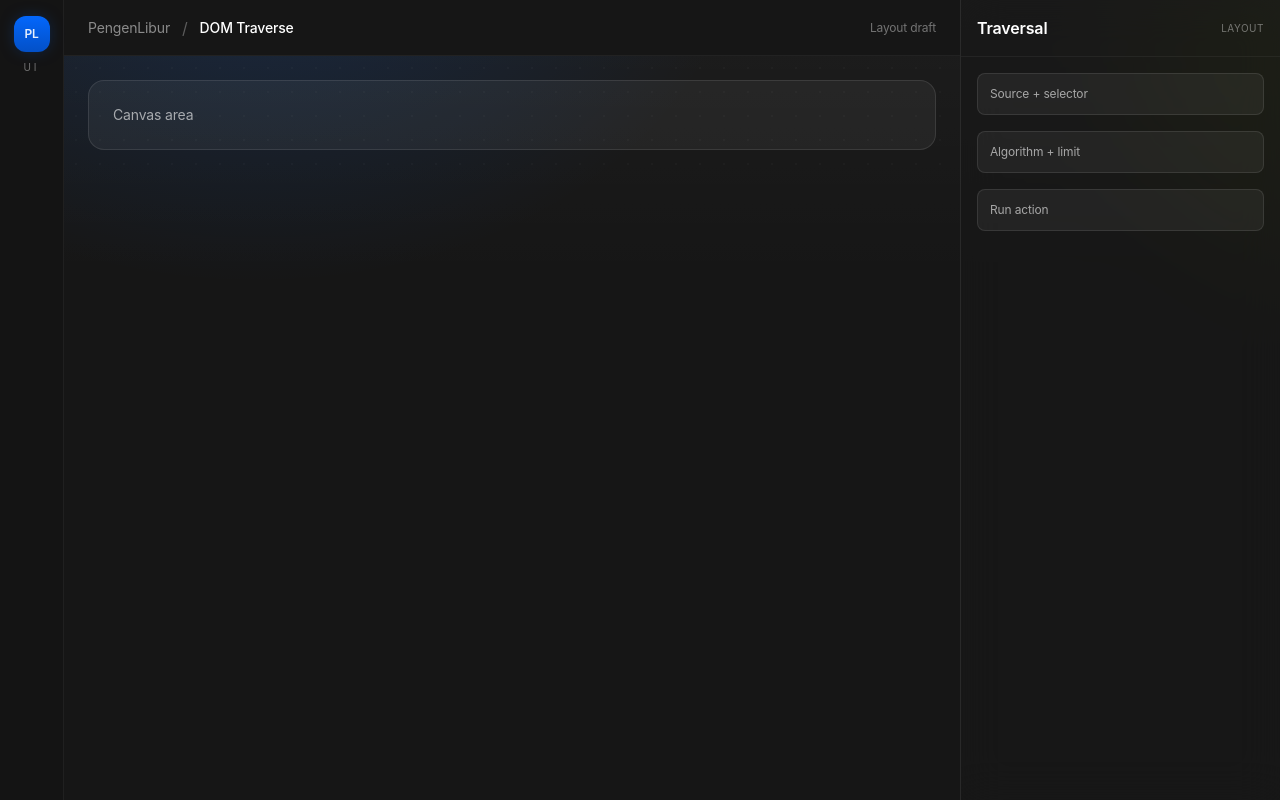
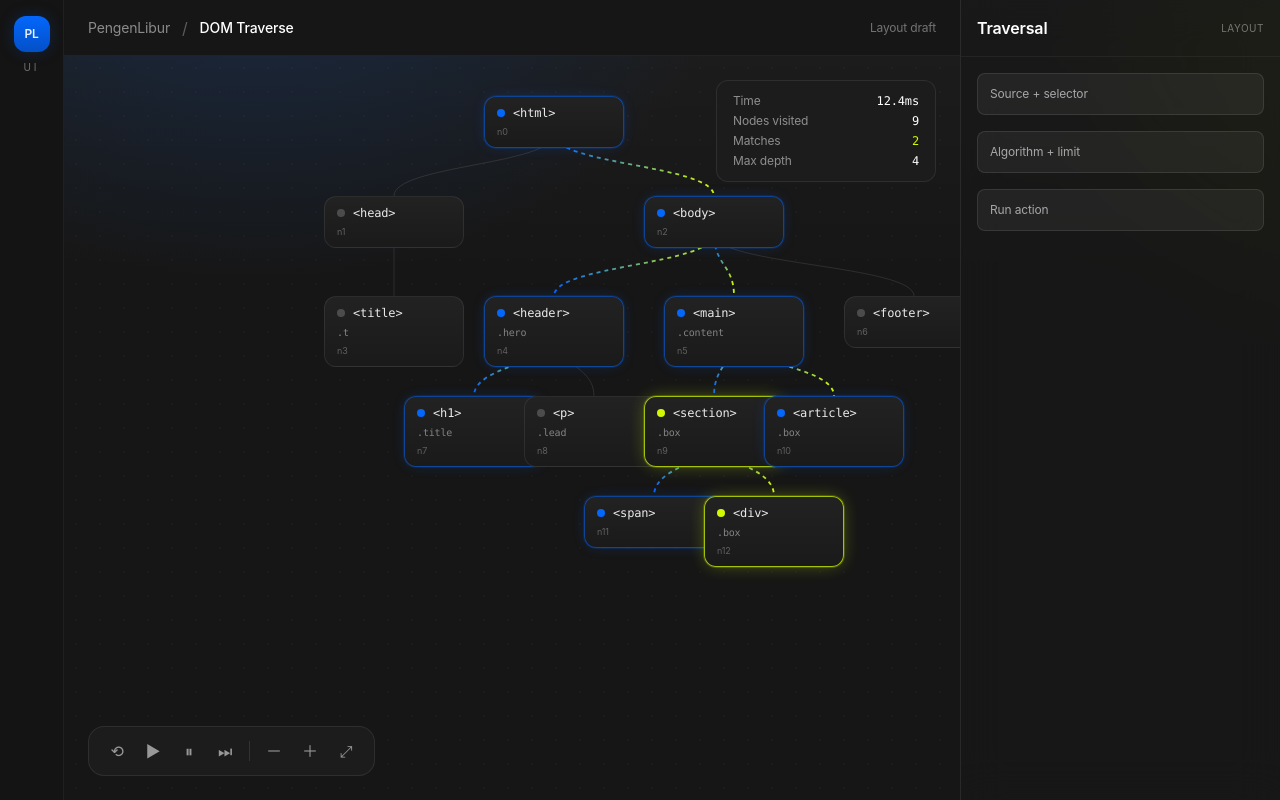
Before and after one commit to ethj0r/Tubes2_PengenLibur_FE, a Next.js app: page / in a window 1280 px wide. Built offline with nearby package versions, Linux system fonts and the light colour scheme; a web font is replaced by a local one.

Commit message:
feat: add canvas preview

```diff
--- /dev/null
+++ b/src/app/components/playground/Canvas.tsx
@@ -0,0 +1,29 @@
+import { DomNode as DomNodeT, LogEntry } from "./types";
+import DomNode from "./DomNode";
+import Edges from "./Edges";
+import FloatingControls from "./FloatingControls";
+import StatsCard from "./StatsCard";
+
+type Props = {
+  nodes: DomNodeT[];
+  nodeById: Record<string, DomNodeT>;
+  log: LogEntry[];
+};
+
+export default function Canvas({ nodes, nodeById, log }: Props) {
+  return (
+    <section className="flex-1 relative overflow-hidden app-canvas">
+      <div
+        className="absolute inset-0 opacity-30 pointer-events-none"
+        style={{
+          backgroundImage: "radial-gradient(rgba(255,255,255,0.07) 1px, transparent 1px)",
+          backgroundSize: "24px 24px",
+        }}
+      />
+      <Edges nodeById={nodeById} />
+      {nodes.map(n => <DomNode key={n.id} node={n} />)}
+      <FloatingControls />
+      <StatsCard log={log} />
+    </section>
+  );
+}
--- /dev/null
+++ b/src/app/components/playground/DomNode.tsx
@@ -0,0 +1,24 @@
+import { DomNode as DomNodeT } from "./types";
+
+export default function DomNode({ node }: { node: DomNodeT }) {
+  const { state } = node;
+  const dot =
+    state === "matched" ? "#d2f801" :
+    state === "visited" ? "#0367fc" : "rgba(255,255,255,0.2)";
+
+  return (
+    <div
+      className={`dom-node absolute w-[140px] px-3 py-2 text-left ${
+        state === "visited" ? "is-visited" : state === "matched" ? "is-matched" : ""
+      }`}
+      style={{ left: node.x, top: node.y }}
+    >
+      <div className="flex items-center gap-2">
+        <span className="w-2 h-2 rounded-full" style={{ background: dot }} />
+        <span className="font-mono text-xs text-white/90">&lt;{node.tag}&gt;</span>
+      </div>
+      {node.cls && <div className="font-mono text-[10px] text-white/45 mt-1">.{node.cls}</div>}
+      <div className="text-[9px] text-white/30 mt-1">{node.id}</div>
+    </div>
+  );
+}
--- /dev/null
+++ b/src/app/components/playground/Edges.tsx
@@ -0,0 +1,33 @@
+import { DomNode } from "./types";
+import { EDGES } from "./mockData";
+
+export default function Edges({ nodeById }: { nodeById: Record<string, DomNode> }) {
+  return (
+    <svg className="absolute inset-0 w-full h-full pointer-events-none">
+      <defs>
+        <linearGradient id="edge-active" x1="0" y1="0" x2="1" y2="0">
+          <stop offset="0%" stopColor="#0367fc" />
+          <stop offset="100%" stopColor="#d2f801" />
+        </linearGradient>
+      </defs>
+      {EDGES.map(([a, b]) => {
+        const na = nodeById[a], nb = nodeById[b];
+        if (!na || !nb) return null;
+        const active = na.state !== "idle" && nb.state !== "idle";
+        const x1 = na.x + 70, y1 = na.y + 38;
+        const x2 = nb.x + 70, y2 = nb.y;
+        const d = `M ${x1} ${y1} C ${x1} ${(y1 + y2) / 2}, ${x2} ${(y1 + y2) / 2}, ${x2} ${y2}`;
+        return (
+          <path
+            key={a + b}
+            d={d}
+            fill="none"
+            stroke={active ? "url(#edge-active)" : "rgba(255,255,255,0.1)"}
+            strokeWidth={active ? 1.8 : 1}
+            className={active ? "edge-flow" : ""}
+          />
+        );
+      })}
+    </svg>
+  );
+}
--- /dev/null
+++ b/src/app/components/playground/FloatingControls.tsx
@@ -0,0 +1,13 @@
+export default function FloatingControls() {
+  return (
+    <div className="absolute left-6 bottom-6 rounded-2xl px-3 py-2 flex items-center gap-1 z-10 bg-[#1c1c1c] border border-white/8">
+      {["⟲", "▶", "⏸", "⏭"].map((g, i) => (
+        <button key={i} className="btn-ghost">{g}</button>
+      ))}
+      <div className="w-px h-5 bg-white/10 mx-1" />
+      {["－", "＋", "⤢"].map((g, i) => (
+        <button key={i} className="btn-ghost">{g}</button>
+      ))}
+    </div>
+  );
+}
--- /dev/null
+++ b/src/app/components/playground/StatsCard.tsx
@@ -0,0 +1,22 @@
+import { LogEntry } from "./types";
+
+export default function StatsCard({ log }: { log: LogEntry[] }) {
+  const matches = log.filter(l => l.matched).length;
+  return (
+    <div className="absolute right-6 top-6 px-4 py-3 text-xs z-10 min-w-[220px] rounded-xl bg-[#1c1c1c] border border-white/8">
+      <Row label="Time" value="12.4ms" />
+      <Row label="Nodes visited" value={`${log.length}`} />
+      <Row label="Matches" value={`${matches}`} highlight />
+      <Row label="Max depth" value="4" />
+    </div>
+  );
+}
+
+function Row({ label, value, highlight }: { label: string; value: string; highlight?: boolean }) {
+  return (
+    <div className="flex justify-between text-white/50 mb-1 last:mb-0">
+      <span>{label}</span>
+      <span className={`font-mono ${highlight ? "text-[#d2f801]" : "text-white"}`}>{value}</span>
+    </div>
+  );
+}
--- /dev/null
+++ b/src/app/components/playground/mockData.ts
@@ -0,0 +1,29 @@
+import { DomNode } from "./types";
+
+export const INITIAL_NODES: DomNode[] = [
+  { id: "n0", tag: "html", x: 420, y: 40, state: "idle" },
+  { id: "n1", tag: "head", x: 260, y: 140, state: "idle" },
+  { id: "n2", tag: "body", x: 580, y: 140, state: "idle" },
+  { id: "n3", tag: "title", cls: "t", x: 260, y: 240, state: "idle" },
+  { id: "n4", tag: "header", cls: "hero", x: 420, y: 240, state: "idle" },
+  { id: "n5", tag: "main", cls: "content", x: 600, y: 240, state: "idle" },
+  { id: "n6", tag: "footer", x: 780, y: 240, state: "idle" },
+  { id: "n7", tag: "h1", cls: "title", x: 340, y: 340, state: "idle" },
+  { id: "n8", tag: "p", cls: "lead", x: 460, y: 340, state: "idle" },
+  { id: "n9", tag: "section", cls: "box", x: 580, y: 340, state: "idle" },
+  { id: "n10", tag: "article", cls: "box", x: 700, y: 340, state: "idle" },
+  { id: "n11", tag: "span", x: 520, y: 440, state: "idle" },
+  { id: "n12", tag: "div", cls: "box", x: 640, y: 440, state: "idle" },
+];
+
+export const EDGES: [string, string][] = [
+  ["n0", "n1"], ["n0", "n2"],
+  ["n1", "n3"],
+  ["n2", "n4"], ["n2", "n5"], ["n2", "n6"],
+  ["n4", "n7"], ["n4", "n8"],
+  ["n5", "n9"], ["n5", "n10"],
+  ["n9", "n11"], ["n9", "n12"],
+];
+
+export const TRAVERSAL_ORDER = ["n0","n2","n4","n5","n7","n9","n10","n11","n12"];
+export const MATCHES = new Set(["n9", "n12"]);
--- /dev/null
+++ b/src/app/components/playground/types.ts
@@ -0,0 +1,15 @@
+export type NodeState = "idle" | "visited" | "matched";
+
+export type DomNode = {
+  id: string;
+  tag: string;
+  cls?: string;
+  x: number;
+  y: number;
+  state: NodeState;
+};
+
+export type LogEntry = { step: number; id: string; matched: boolean };
+
+export type Algo = "bfs" | "dfs";
+export type SourceType = "url" | "html";
--- a/src/app/globals.css
+++ b/src/app/globals.css
@@ -122,3 +122,34 @@ html, body {
   -webkit-backdrop-filter: blur(20px) saturate(160%);
   border-left: 1px solid var(--border);
 }
+
+/* ---------- DOM node ---------- */
+.dom-node {
+  background: linear-gradient(180deg, #222 0%, #1a1a1a 100%);
+  border: 1px solid rgba(255, 255, 255, 0.08);
+  border-radius: 12px;
+  transition: border-color .18s ease, box-shadow .18s ease;
+  will-change: border-color, box-shadow;
+}
+.dom-node.is-visited {
+  border-color: rgba(3, 103, 252, 0.55);
+  box-shadow: 0 0 0 1px rgba(3,103,252,0.15), 0 0 16px -6px rgba(3,103,252,0.45);
+}
+.dom-node.is-matched {
+  border-color: rgba(210, 248, 1, 0.75);
+  box-shadow: 0 0 0 1px rgba(210,248,1,0.18), 0 0 18px -4px rgba(210,248,1,0.45);
+}
+
+/* ---------- Ghost icon button ---------- */
+.btn-ghost {
+  display: inline-flex; align-items: center; justify-content: center;
+  width: 32px; height: 32px; border-radius: 8px;
+  background: transparent; border: 1px solid transparent;
+  color: rgba(255,255,255,0.55); cursor: pointer;
+  transition: background .15s ease, color .15s ease;
+}
+.btn-ghost:hover { background: rgba(255,255,255,0.06); color: #fff; }
+
+/* ---------- Edge flow animation ---------- */
+@keyframes dash { to { stroke-dashoffset: -20; } }
+.edge-flow { stroke-dasharray: 4 4; animation: dash 1.2s linear infinite; }
--- a/src/app/page.tsx
+++ b/src/app/page.tsx
@@ -1,4 +1,28 @@
+import Canvas from "./components/playground/Canvas";
+import { INITIAL_NODES, MATCHES, TRAVERSAL_ORDER } from "./components/playground/mockData";
+import type { DomNode, LogEntry } from "./components/playground/types";
+
 export default function PlaygroundLayout() {
+  const nodes: DomNode[] = INITIAL_NODES.map(node => {
+    if (MATCHES.has(node.id)) {
+      return { ...node, state: "matched" };
+    }
+    if (TRAVERSAL_ORDER.includes(node.id)) {
+      return { ...node, state: "visited" };
+    }
+    return node;
+  });
+
+  const nodeById: Record<string, DomNode> = Object.fromEntries(
+    nodes.map(node => [node.id, node])
+  );
+
+  const log: LogEntry[] = TRAVERSAL_ORDER.map((id, index) => ({
+    step: index + 1,
+    id,
+    matched: MATCHES.has(id),
+  }));
+
   return (
     <div className="app-shell">
       <aside className="app-rail flex flex-col items-center py-4 border-r border-white/5 bg-[#141414]">
@@ -24,20 +48,7 @@ export default function PlaygroundLayout() {
           <div className="text-xs text-white/40">Layout draft</div>
         </header>
 
-        <section className="app-canvas relative overflow-hidden">
-          <div
-            className="absolute inset-0 opacity-30 pointer-events-none"
-            style={{
-              backgroundImage: "radial-gradient(rgba(255,255,255,0.07) 1px, transparent 1px)",
-              backgroundSize: "24px 24px",
-            }}
-          />
-          <div className="relative p-6">
-            <div className="rounded-2xl border border-white/10 bg-white/5 p-6 text-sm text-white/60">
-              Canvas area
-            </div>
-          </div>
-        </section>
+        <Canvas nodes={nodes} nodeById={nodeById} log={log} />
       </main>
 
       <aside className="panel-right app-panel">
```
